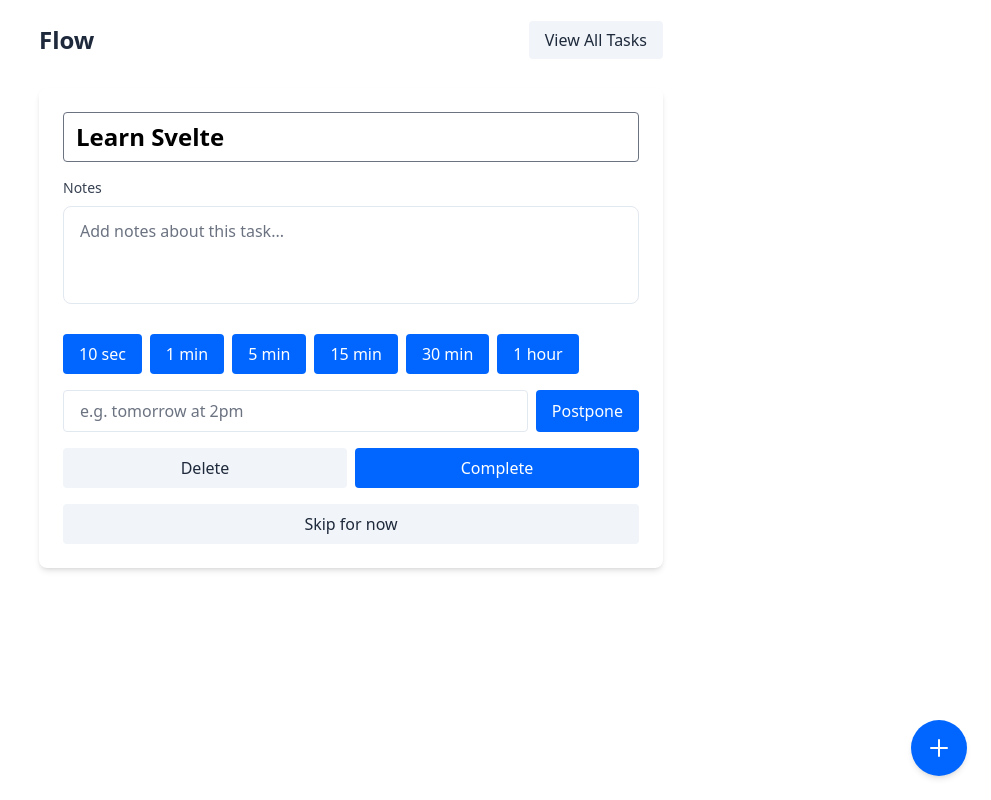
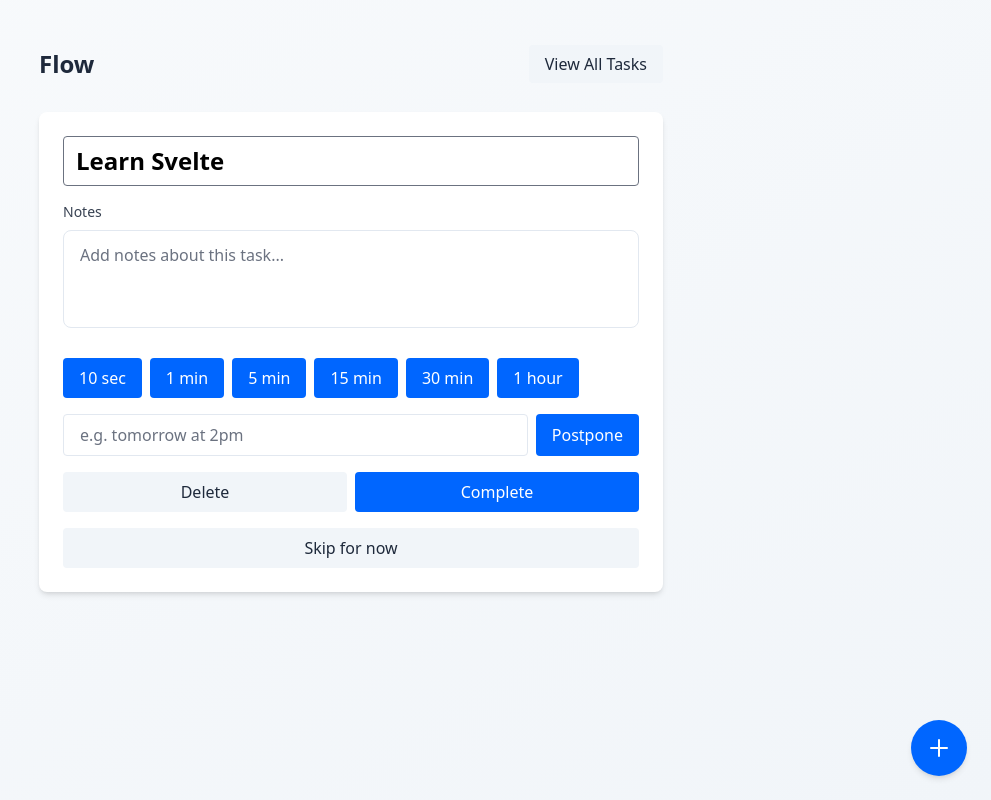
Before and after one commit to narthur/flow, a SvelteKit app: page / in a window 1280 px wide. Shown: the whole page, without its empty margins (289-1280 px from the left). Built offline with nearby package versions, Linux system fonts and the light colour scheme.

Commit message:
page background

```diff
--- a/src/routes/+layout.svelte
+++ b/src/routes/+layout.svelte
@@ -3,4 +3,6 @@
 	let { children } = $props();
 </script>
 
-{@render children()}
+<div class="min-h-screen bg-gradient-to-br from-neutral-50 to-neutral-100">
+	{@render children()}
+</div>
--- a/src/routes/+page.svelte
+++ b/src/routes/+page.svelte
@@ -87,7 +87,7 @@
 	}
 </script>
 
-<div class="relative mx-auto max-w-2xl p-6">
+<div class="relative mx-auto max-w-2xl p-6 pt-12">
 	<header class="mb-8 flex items-center justify-between">
 		<h1 class="text-2xl font-bold text-neutral-800">Flow</h1>
 		<nav>
--- a/src/routes/tasks/+page.svelte
+++ b/src/routes/tasks/+page.svelte
@@ -12,7 +12,7 @@
 	}
 </script>
 
-<div class="mx-auto max-w-2xl p-6">
+<div class="mx-auto max-w-2xl p-6 pt-12">
 	<header class="mb-8 flex items-center justify-between">
 		<h1 class="text-2xl font-bold text-neutral-800">All Tasks</h1>
 		<nav>
```
